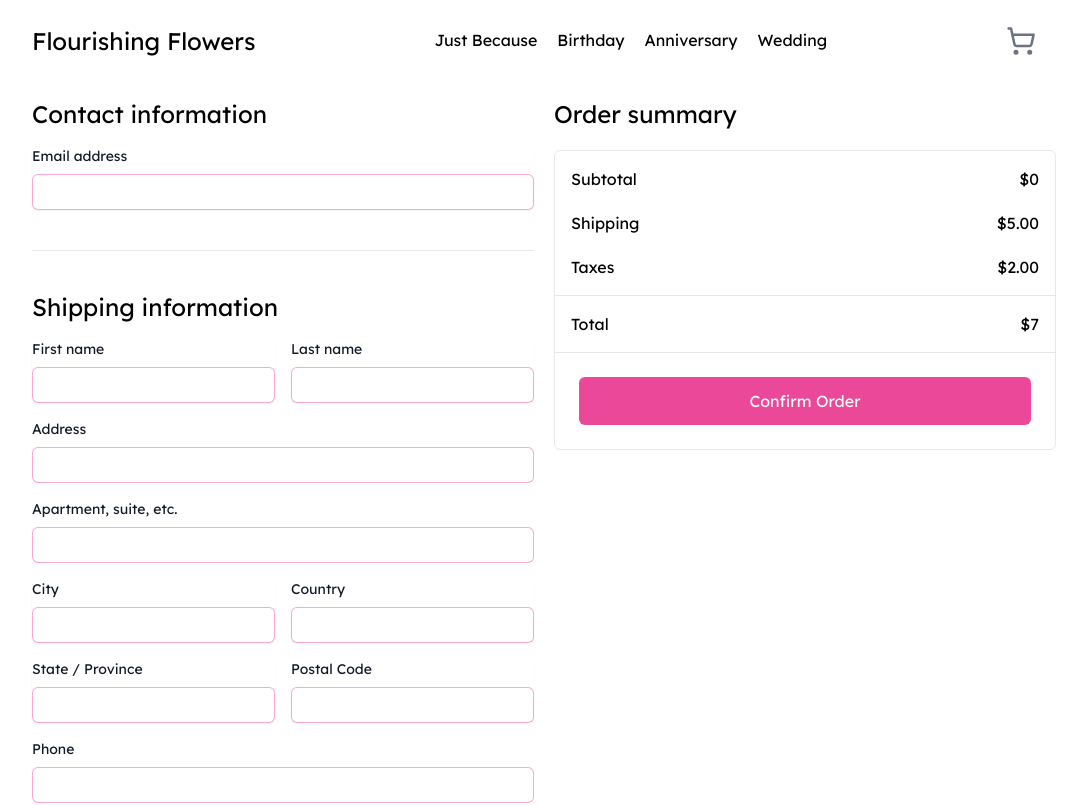
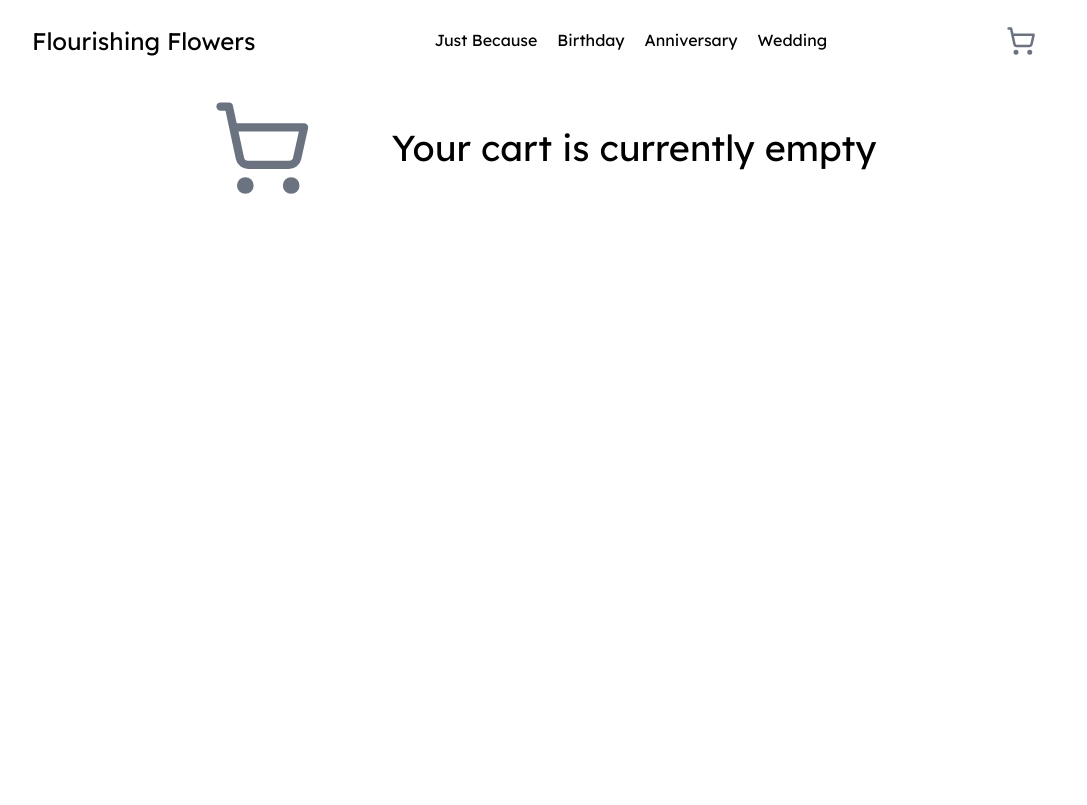
Before and after one commit to robertchapmanrlc/flourishing-flowers, a React (Vite) app: page /cart in a window 1280 px wide. Shown: the top 805 px of the page, without its empty margins (96-1183 px from the left). Built offline with nearby package versions, Linux system fonts and the light colour scheme.

Commit message:
When the cart is empty, a message is displayed informing the user of such

```diff
--- a/src/pages/cart.tsx
+++ b/src/pages/cart.tsx
@@ -4,6 +4,7 @@ import { useContext } from "react";
 import OrderItem from "../components/order-item";
 import { ShopContext } from "../contexts/shop-context";
 import { Order } from "../../types";
+import { ShoppingCart } from "lucide-react";
 
 function Cart() {
 
@@ -30,6 +31,8 @@ function Cart() {
 
   return (
     <div className="w-full lg:px-32 md:px-16 px-4 lg:py-8 md:py-4 py-2 flex flex-col lg:flex-row lg:gap-x-5">
+      {orders.length > 0 ? (
+        <>
           <div className="w-full flex flex-col gap-y-10">
             <div className="pb-10 border-b">
               <h1 className="font-lexend text-2xl">Contact information</h1>
@@ -284,10 +287,21 @@ function Cart() {
                 <p className="font-lexend">${total}</p>
               </div>
               <div className="flex justify-center p-6">
-            <button className="w-full font-lexend bg-pink-500 hover:bg-pink-600 rounded-md p-3 text-white">Confirm Order</button>
+                <button className="w-full font-lexend bg-pink-500 hover:bg-pink-600 rounded-md p-3 text-white">
+                  Confirm Order
+                </button>
               </div>
             </div>
           </div>
+        </>
+      ) : <>
+          <div className="w-full flex justify-center items-center">
+            <div className="flex flex-col md:flex-row justify-center items-center md:gap-x-10 lg:gap-x-20 gap-y-5">
+              <ShoppingCart size={100} className="text-gray-500" />
+              <h1 className="font-lexend text-xl sm:text-2xl md:text-3xl lg:text-4xl">Your cart is currently empty</h1>
+            </div>
+          </div>
+      </>}
     </div>
   );
 }
```
Lines whose indentation alone changed are shown as unchanged.
